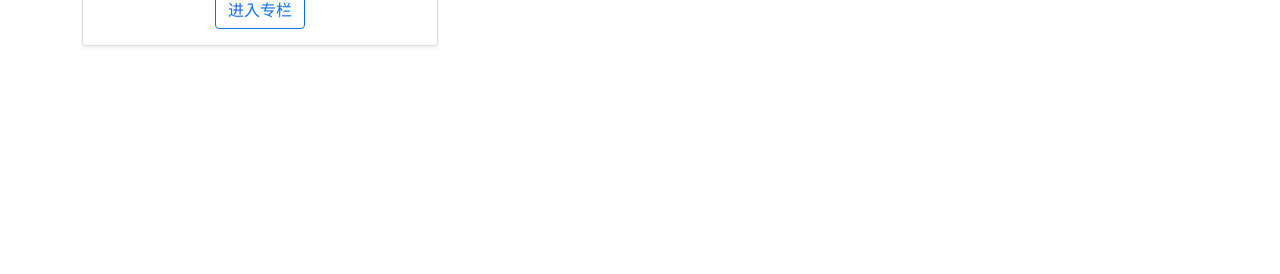
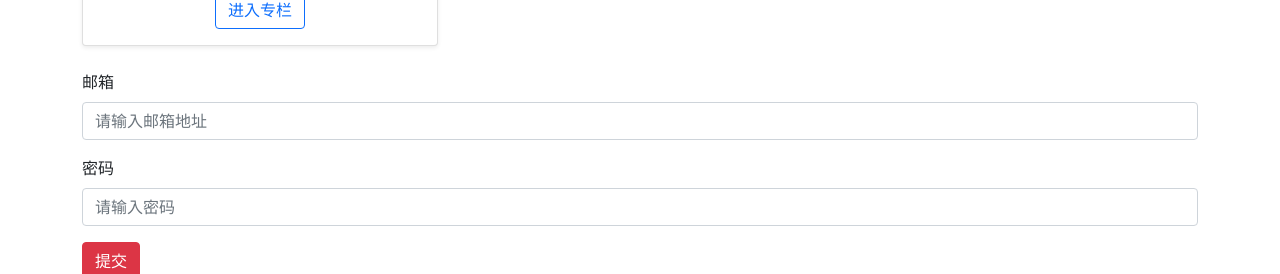
Before and after one commit to duanStar/zheye, a Vue app: page / in a window 1280 px wide. Shown: the part 613-887 px from the top of the page. Before the commit the page ends 800 px from the top, so only its background shows below. Built offline with nearby package versions, Linux system fonts and the light colour scheme.

Commit message:
:heavy_plus_sign: 添加表单组件以及验证功能

```diff
--- a/package.json
+++ b/package.json
@@ -9,6 +9,7 @@
   },
   "dependencies": {
     "bootstrap": "^5.1.3",
+    "mitt": "^3.0.0",
     "vue": "^3.0.0"
   },
   "devDependencies": {
--- a/src/App.vue
+++ b/src/App.vue
@@ -2,13 +2,36 @@
   <div class="container">
     <GlobalHeader :user="currentUser" />
     <ColumnList :list="list" />
+    <ValidateForm @form-submit="onFormSubmit">
+      <ValidateInput
+        :rules="emailRules"
+        :label="'邮箱'"
+        v-model="email"
+        type="email"
+        placeholder="请输入邮箱地址"
+        ref="inputRef"
+      />
+      <ValidateInput
+        :rules="passwordRules"
+        :label="'密码'"
+        v-model="password"
+        type="password"
+        placeholder="请输入密码"
+        ref="inputRef"
+      />
+      <template #submit>
+        <span class="btn btn-danger">提交</span>
+      </template>
+    </ValidateForm>
   </div>
 </template>
 
 <script lang="ts">
-import { defineComponent } from 'vue'
+import { defineComponent, ref } from 'vue'
 import ColumnList, { ColumnProps } from '@/components/ColumnList.vue'
 import GlobalHeader, { UserProps } from '@/components/GlobalHeader.vue'
+import ValidateInput, { RulesProp } from '@/components/ValidateInput.vue'
+import ValidateForm from '@/components/ValidateForm.vue'
 const testData: ColumnProps[] = [
   {
     id: 1,
@@ -44,13 +67,42 @@ export default defineComponent({
   name: 'App',
   components: {
     ColumnList,
-    GlobalHeader
+    GlobalHeader,
+    ValidateInput,
+    ValidateForm
   },
   data() {
     return {
       list: testData,
       currentUser
     }
+  },
+  setup() {
+    const email = ref('')
+    const password = ref('')
+    const emailRules: RulesProp = [
+      { type: 'required', message: '电子邮箱地址不能为空' },
+      { type: 'email', message: '请输入正确的邮箱地址' }
+    ]
+    const passwordRules: RulesProp = [
+      { type: 'required', message: '密码不能为空' }
+    ]
+    const clear = () => {
+      email.value = ''
+      password.value = ''
+    }
+    const onFormSubmit = (valid: boolean) => {
+      clear()
+      if (valid) {
+      }
+    }
+    return {
+      email,
+      password,
+      emailRules,
+      passwordRules,
+      onFormSubmit
+    }
   }
 })
 </script>
--- /dev/null
+++ b/src/components/ValidateForm.vue
@@ -0,0 +1,40 @@
+<template>
+  <div class="validate-form-container">
+    <slot></slot>
+    <div class="submit-area" @click.prevent="submitForm">
+      <slot name="submit">
+        <button type="submit" class="btn btn-primary">提交</button>
+      </slot>
+    </div>
+  </div>
+</template>
+
+<script lang="ts">
+import { defineComponent, onUnmounted } from 'vue'
+import mitt from 'mitt'
+type ValidateFunc = () => boolean
+export const emitter = mitt()
+
+export default defineComponent({
+  name: 'ValidateForm',
+  emits: ['form-submit'],
+  setup(props, { emit }) {
+    let funcArr: ValidateFunc[] = []
+    const submitForm = () => {
+      const valid = funcArr.map((func) => func()).every((valid) => valid)
+      emit('form-submit', valid)
+    }
+    const callback = (func: any) => {
+      funcArr.push(func as ValidateFunc)
+    }
+    emitter.on('form-item-created', callback)
+    onUnmounted(() => {
+      emitter.off('form-item-created', callback)
+      funcArr = []
+    })
+    return {
+      submitForm
+    }
+  }
+})
+</script>
--- /dev/null
+++ b/src/components/ValidateInput.vue
@@ -0,0 +1,94 @@
+<template>
+  <div class="validate-input-container pb-3">
+    <label class="form-label" :for="`${label || ''}${Date.now()}`">{{
+      label || ''
+    }}</label>
+    <input
+      class="form-control"
+      :class="{ 'is-invalid': inputRef.error }"
+      :value="inputRef.val"
+      :id="`${label || ''}${Date.now()}`"
+      @input="updateVal"
+      @blur="validateInput"
+      v-bind="$attrs"
+    />
+    <div
+      id="validationServerUsernameFeedback"
+      class="invalid-feedback"
+      v-if="inputRef.error"
+    >
+      {{ inputRef.message }}
+    </div>
+  </div>
+</template>
+
+<script lang="ts">
+import {
+  defineComponent,
+  onMounted,
+  PropType,
+  reactive,
+  watchEffect
+} from 'vue'
+import { emitter } from '@/components/ValidateForm.vue'
+export interface RuleProp {
+  type: 'required' | 'email'
+  message: string
+}
+export type RulesProp = RuleProp[]
+const emailReg = /^\w+([-+.]\w+)*@\w+([-.]\w+)*.\w+([-.]\w+)*$/
+export default defineComponent({
+  name: 'ValidateInput',
+  props: {
+    rules: Array as PropType<RulesProp>,
+    modelValue: String,
+    label: String
+  },
+  inheritAttrs: false,
+  setup(props, { emit }) {
+    const inputRef = reactive({
+      val: props.modelValue || '',
+      error: false,
+      message: ''
+    })
+    watchEffect(() => {
+      inputRef.val = props.modelValue || ''
+    })
+    const updateVal = (e: KeyboardEvent) => {
+      const targetValue = (e.target as HTMLInputElement).value
+      inputRef.val = targetValue
+      emit('update:modelValue', targetValue)
+    }
+    const validateInput = () => {
+      if (props.rules) {
+        const allPassed = props.rules.every((rule) => {
+          let passed = true
+          inputRef.message = rule.message
+          switch (rule.type) {
+            case 'required':
+              passed = inputRef.val.trim() !== ''
+              break
+            case 'email':
+              passed = emailReg.test(inputRef.val)
+              break
+            default:
+              break
+          }
+          return passed
+        })
+        inputRef.error = !allPassed
+        return allPassed
+      }
+      return true
+    }
+    onMounted(() => {
+      emitter.emit('form-item-created', validateInput)
+    })
+    return {
+      inputRef,
+      validateInput,
+      updateVal
+    }
+  }
+})
+</script>
```
Also changed, not shown: 2 other files (tests, documents, lock files or other folders).
